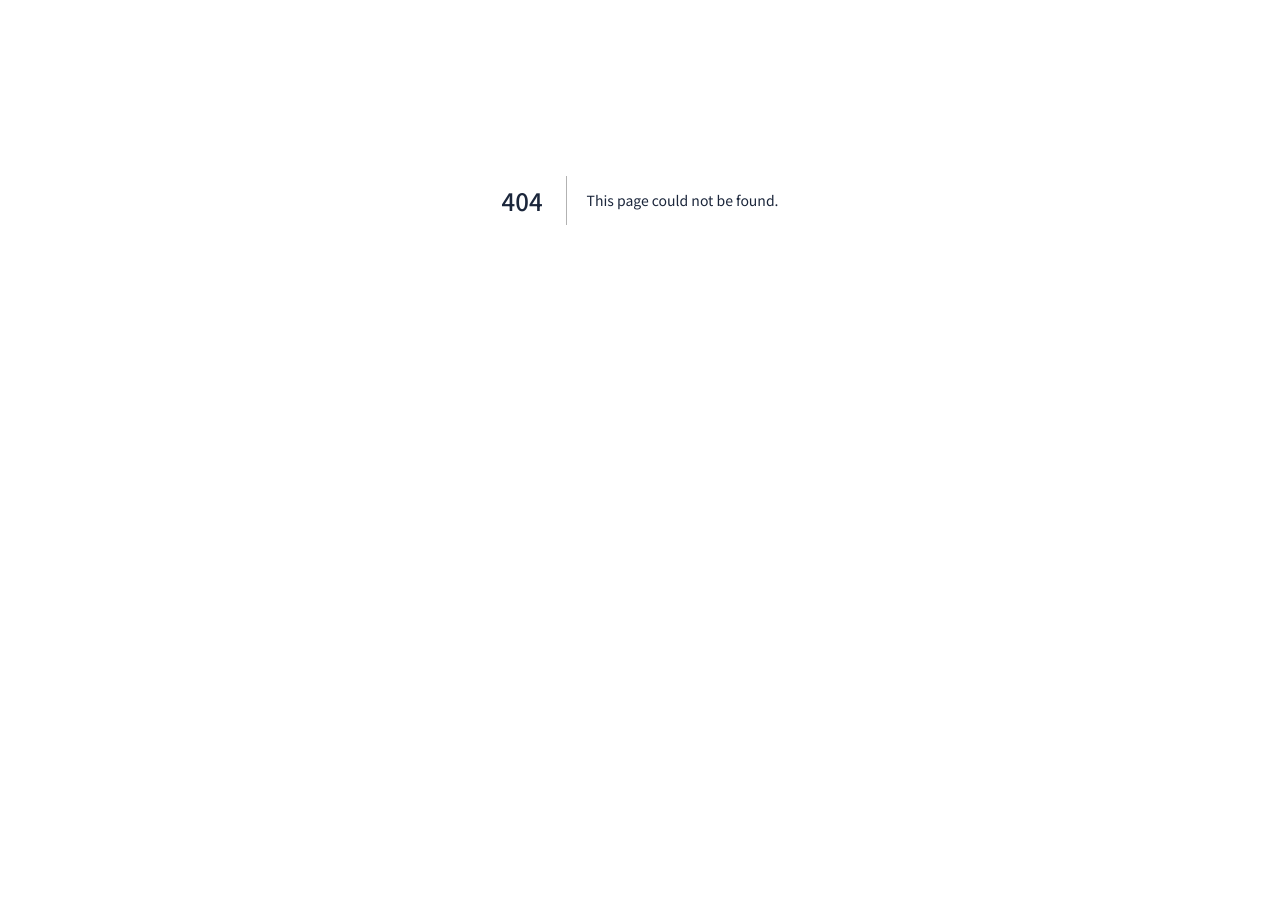
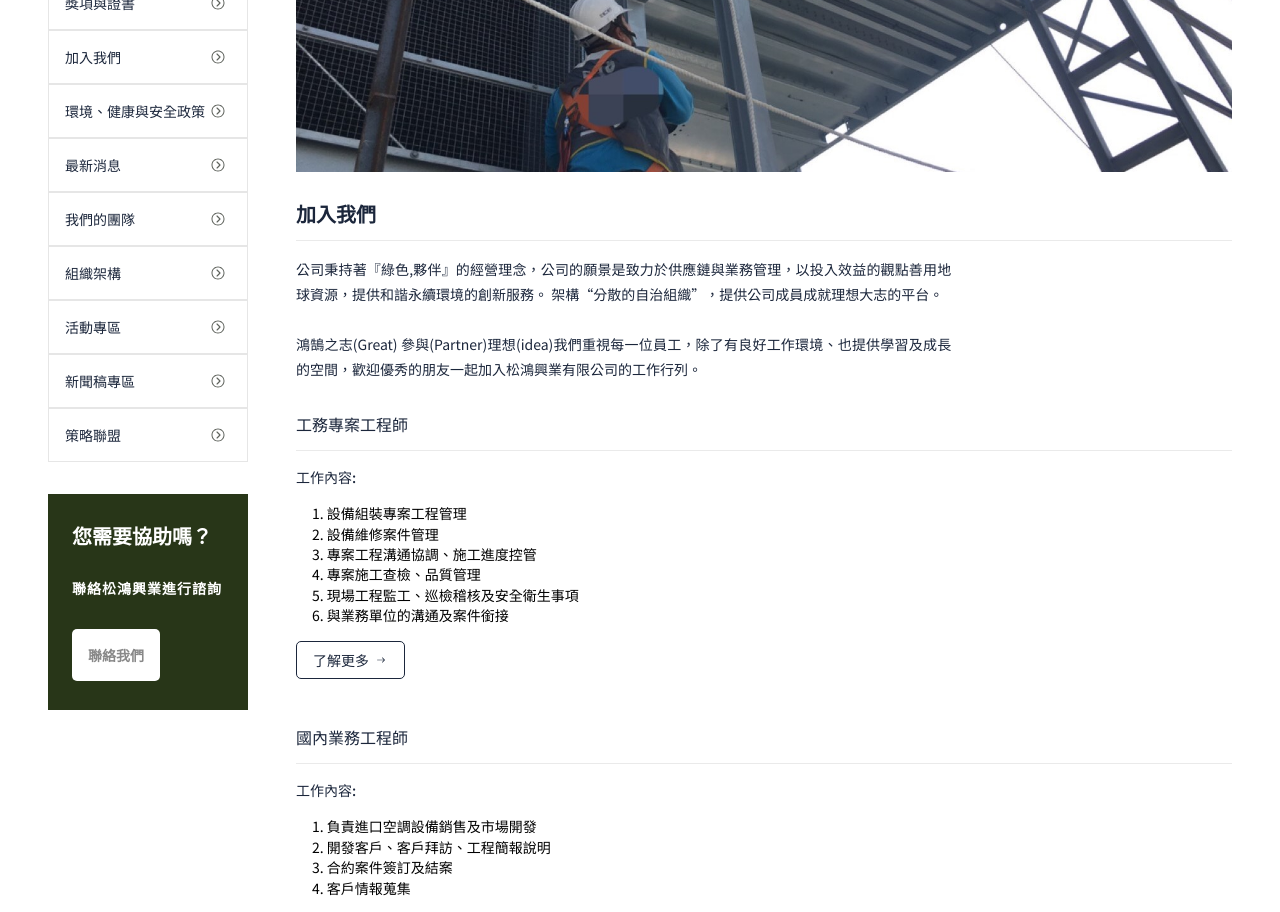
Before and after one commit to Hsiao-Ch/gpi-web-fronted, a Next.js app: page /profilo/recruitment in a window 1280 px wide. Before the commit this address had no page. Shown: the part 200-1112 px from the top of the page. Before the commit the page ends 800 px from the top, so only its background shows below. Built offline with nearby package versions, Linux system fonts and the light colour scheme.

Commit message:
新增 - Recruitment

```diff
--- /dev/null
+++ b/pages/profilo/recruitment.tsx
@@ -0,0 +1,101 @@
+import Image from "next/image";
+import { IoIosArrowRoundForward } from "react-icons/io";
+
+import Layout from "@/components/layout/Layout";
+import Sidebar from "@/components/layout/Sidebar";
+import styles from "@/styles/pages/recruitment.module.scss";
+import pic from "@/public/award/pic.jpg";
+
+const content = [
+  {
+    project: [
+      "設備組裝專案⼯程管理",
+      "設備維修案件管理",
+      "專案⼯程溝通協調、施⼯進度控管",
+      "專案施⼯查檢、品質管理",
+      "現場⼯程監⼯、巡檢稽核及安全衛⽣事項",
+      "與業務單位的溝通及案件銜接",
+    ],
+    domestic: [
+      "負責進口空調設備銷售及市場開發",
+      "開發客戶、客戶拜訪、⼯程簡報說明",
+      "合約案件簽訂及結案",
+      "客戶情報蒐集",
+    ],
+    reserve: [
+      "負責進口空調設備銷售及市場開發",
+      "開發客戶、客戶拜訪、⼯程簡報說明",
+      "合約案件簽訂及結案",
+      "客戶情報蒐集",
+    ],
+  },
+];
+
+export default function Recruitment() {
+  return (
+    <Layout>
+      <div className={styles.container}>
+        <Sidebar />
+        <section className={styles.section}>
+          <div className={styles.imgWrap}>
+            <Image src={pic} alt={""} />
+          </div>
+          <h1 className={styles.title}>加入我們</h1>
+          <p className={styles.intro}>
+            公司秉持著『綠色,夥伴』的經營理念，公司的願景是致力於供應鏈與業務管理，以投入效益的觀點善用地球資源，提供和諧永續環境的創新服務。
+            架構“分散的自治組織”，提供公司成員成就理想大志的平台。
+            <br />
+            <br />
+            鴻鵠之志(Great)
+            參與(Partner)理想(idea)我們重視每一位員工，除了有良好工作環境、也提供學習及成長的空間，歡迎優秀的朋友一起加入松鴻興業有限公司的工作行列。
+          </p>
+          <div className={styles.wrap}>
+            <h2>⼯務專案⼯程師 </h2>
+            <p>工作內容: </p>
+            <ul>
+              {content[0].project.map((item, index) => (
+                <li>{index + 1}. {item}</li>
+              ))}
+            </ul>
+            <p className={styles.readMore}>
+              <a href="https://www.104.com.tw/company/b98kf6g" target="_blank">
+                了解更多
+                <IoIosArrowRoundForward />
+              </a>
+            </p>
+          </div>
+          <div className={styles.wrap}>
+            <h2>國內業務⼯程師</h2>
+            <p>工作內容: </p>
+            <ul>
+              {content[0].domestic.map((item, index) => (
+                <li>{index + 1}. {item}</li>
+              ))}
+            </ul>
+            <p className={styles.readMore}>
+              <a href="https://www.104.com.tw/company/b98kf6g" target="_blank">
+                了解更多
+                <IoIosArrowRoundForward />
+              </a>
+            </p>{" "}
+          </div>
+          <div className={styles.wrap}>
+            <h2>業務⼈員儲備幹部</h2>
+            <p>工作內容: </p>
+            <ul>
+              {content[0].reserve.map((item, index) => (
+                <li>{index + 1}. {item}</li>
+              ))}
+            </ul>
+            <p className={styles.readMore}>
+              <a href="https://www.104.com.tw/company/b98kf6g" target="_blank">
+                了解更多
+                <IoIosArrowRoundForward />
+              </a>
+            </p>{" "}
+          </div>
+        </section>
+      </div>
+    </Layout>
+  );
+}
--- /dev/null
+++ b/styles/pages/recruitment.module.scss
@@ -0,0 +1,113 @@
+@import "@/styles/base/mixin";
+@import "@/styles/base/variables";
+
+.container {
+  padding: 2rem 3rem;
+  display: grid;
+  grid-template-columns: 200px 1fr;
+  gap: 3rem;
+
+  @include Small {
+    display: flex;
+    flex-direction: column-reverse;
+    padding: 2rem 1rem;
+  }
+
+  .section {
+    width: 100%;
+    overflow: hidden;
+
+    .imgWrap {
+      height: 250px;
+      overflow: hidden;
+      display: flex;
+      align-items: center;
+      justify-content: center;
+
+      @include Medium {
+        height: 220px;
+      }
+
+      @include Small {
+        height: 150px;
+      }
+
+      img {
+        height: auto;
+        width: 100%;
+      }
+    }
+
+    .title {
+      margin: 2rem 0 1rem;
+      padding-bottom: 1rem;
+      font-weight: 700;
+      font-size: 20px;
+      border-bottom: 1px solid #eaeaea;
+    }
+
+    .intro {
+      line-height: 25px;
+      width: 70%;
+      text-align: justify;
+
+      @include Medium {
+        width: 100%;
+      }
+    }
+
+    .wrap {
+      margin: 2rem 0 3rem;
+
+      h2 {
+        font-weight: 500;
+        padding-bottom: 1rem;
+        margin-bottom: 1rem;
+        border-bottom: 1px solid #eaeaea;
+      }
+
+      p {
+        font-weight: 500;
+        padding-bottom: 1rem;
+      }
+
+      ul {
+        li {
+          font-size: 14px;
+          padding: 0.2rem 0;
+          margin-left: 1rem;
+        }
+
+        margin-bottom: 1rem;
+      }
+
+      .readMore {
+        width: fit-content;
+        border: 1px solid $font-color;
+        border-radius: 5px;
+        padding: 0;
+
+        a {
+          padding: 0.5rem 1rem;
+          display: flex;
+          align-items: center;
+          transition: all 0.3s ease-in-out;
+
+          svg {
+            margin-left: 0.3rem;
+            transition: margin-left 0.3s ease-in-out;
+          }
+
+          &:hover {
+            background-color: $dark-green;
+            color: #fff;
+
+            svg {
+              margin-left: 1rem;
+            }
+          }
+        }
+      }
+    }
+  }
+}
```
